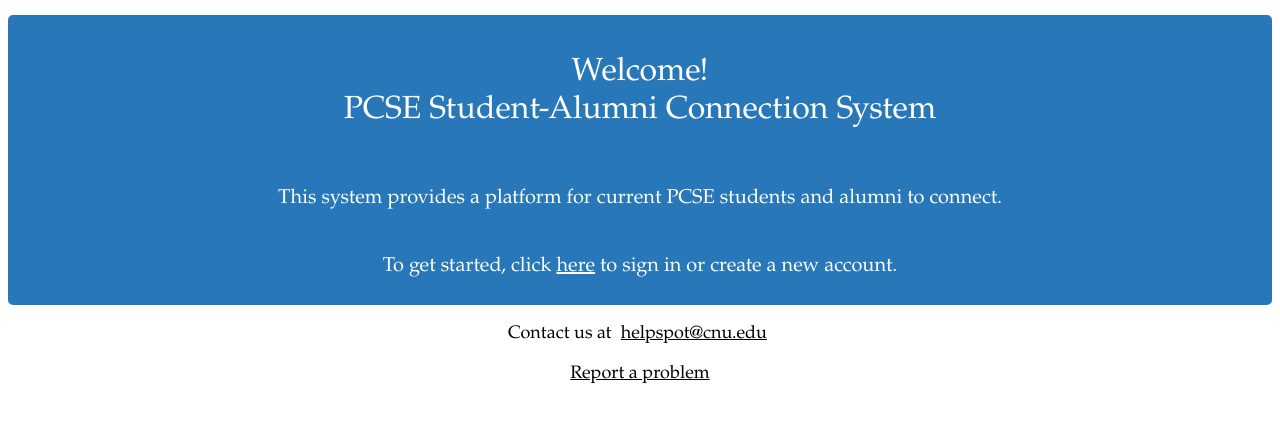
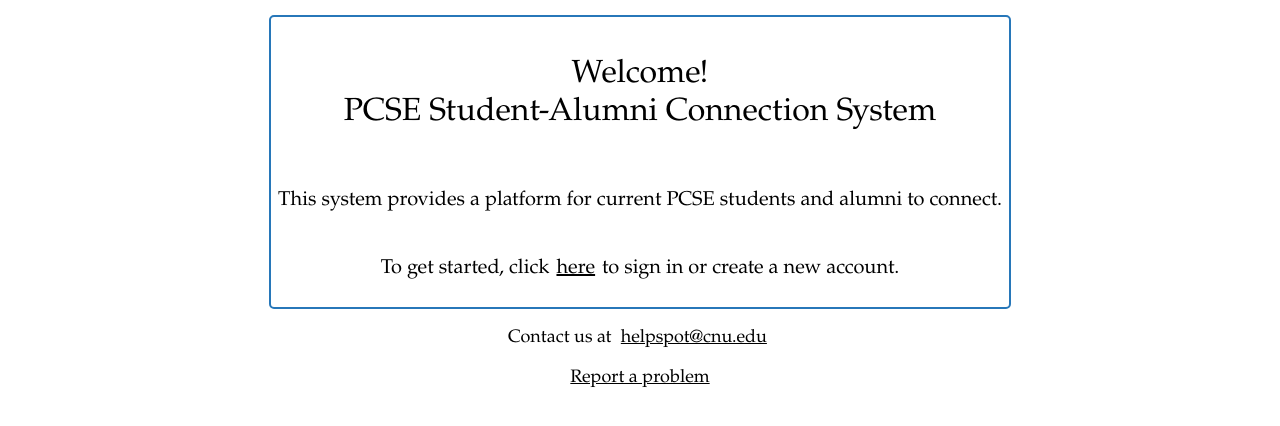
Before and after one commit to lukecotnoir/CPSC351-group1, a PHP site: page / in a window 1280 px wide. Shown: the part 76-502 px from the top of the page. Run offline with PHP 8.4, Linux system fonts and the light colour scheme.

Commit message:
borders on stuff

```diff
--- a/public_html/css/footer-styling.css
+++ b/public_html/css/footer-styling.css
@@ -13,9 +13,12 @@ foot a {
     padding: 2px 5px;
 }
 foot a:hover {
+    border-style: solid;
+    border-width: 1.5px;
+    border-color: #2777b9;
+    border-radius: 5px;
     text-decoration: none;
     background-color: #e6f0f9;
-    border-radius: 5px;
     color: black;
     transition: 0.2s ease;
 }
--- a/public_html/css/home-styling.css
+++ b/public_html/css/home-styling.css
@@ -5,17 +5,23 @@
     width: 100%;
 } */
 .home {
-    background-color: #2777b9;
-    margin-top: 15px;
+    border-style: solid;
+    background-color: white;
+    border-width: 2px;
+    border-color: #2777b9;
     border-radius: 5px;
     font-family: Baskerville, "Baskerville Old Face", "Goudy Old Style", Garamond, "Times New Roman", serif;
+    max-width: fit-content;
+    margin: auto;
+    margin-top: 15px;
 }
 .content {
     display: flex;
     flex-direction: column;
     align-items: center;
+    justify-content: space-between;
     font-size: 20px;
-    color: white;
+    color: black;
     padding: 5px 5px;
 }
 .content p {
@@ -23,18 +29,22 @@
 }
 .greet {
     text-align: center;
-    color: white;
+    color: black;
     font-size: 32px;
 }
 .content a {
+    padding: 2px;
     text-decoration: underline;
-    color: white;
+    color: black;
 }
 
 .content a:hover {
+    border-style: solid;
+    border-width: 1.5px;
+    border-color: #2777b9;
+    border-radius: 5px;
     text-decoration: none;
     background-color: #e6f0f9;
-    border-radius: 5px;
     color: black;
     transition: 0.2s ease;
 }
```
